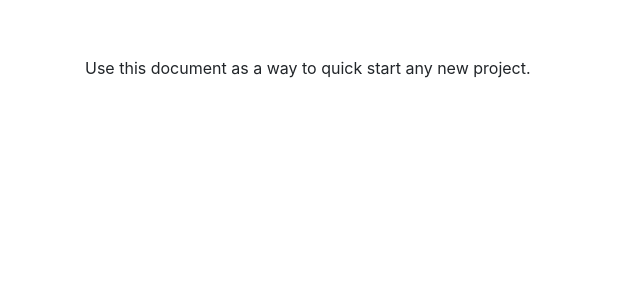
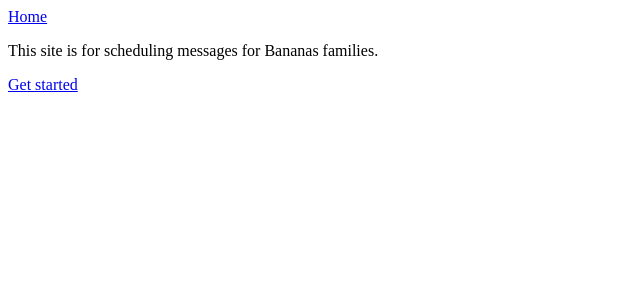
Before and after one commit to tmcdonnell87/bananas, a Django app: page / in a window 1280 px wide. Shown: the top 300 px of the page, without its empty margins (0-640 px from the left). Run offline with Django 3.2, Linux system fonts and the light colour scheme; style sheets or scripts are compiled from the project's sources; parts of the project's set-up code (start-up, migrations or seed data) failed here and were passed over; some libraries are stand-ins or nearby versions.

Commit message:
landing page

```diff
--- a/bananas/templates/pages/about.html
+++ /dev/null
@@ -1 +0,0 @@
-{% extends "base.html" %}
--- a/bananas/templates/pages/home.html
+++ b/bananas/templates/pages/home.html
@@ -1 +1,10 @@
-{% extends "base.html" %}
+{% extends "admin/base_site.html" %}
+
+{% block content %}
+<div class="container-fluid">
+  <p class="lead">This site is for scheduling messages for Bananas families.</p>
+  <p class="lead">
+    <a class="btn btn-primary btn-lg" href={% url 'admin:index' %} role="button">Get started</a>
+  </p>
+</div>
+{% endblock content %}
```
Also changed, not shown: bananas/appointments/admin.py (+5 -3 lines), bananas/appointments/migrations/0003_auto_20170305_1433.py (added).
